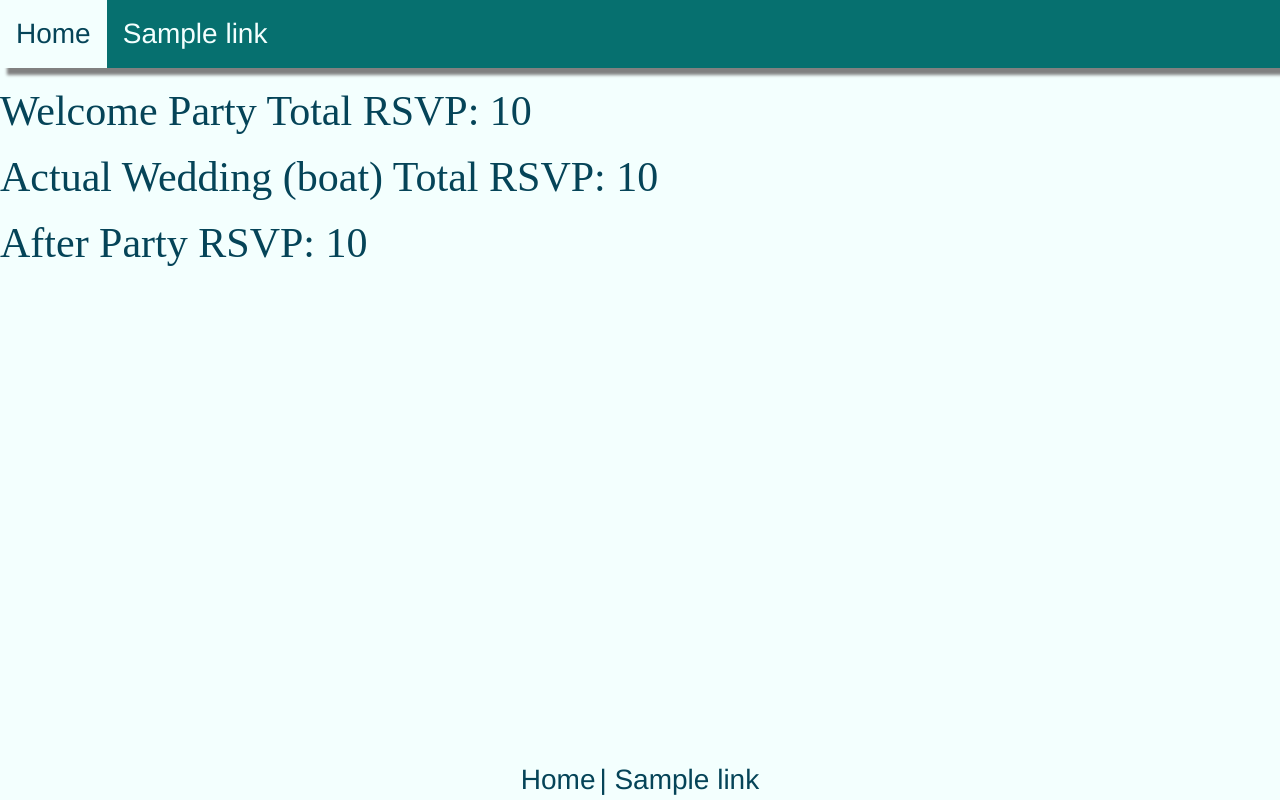
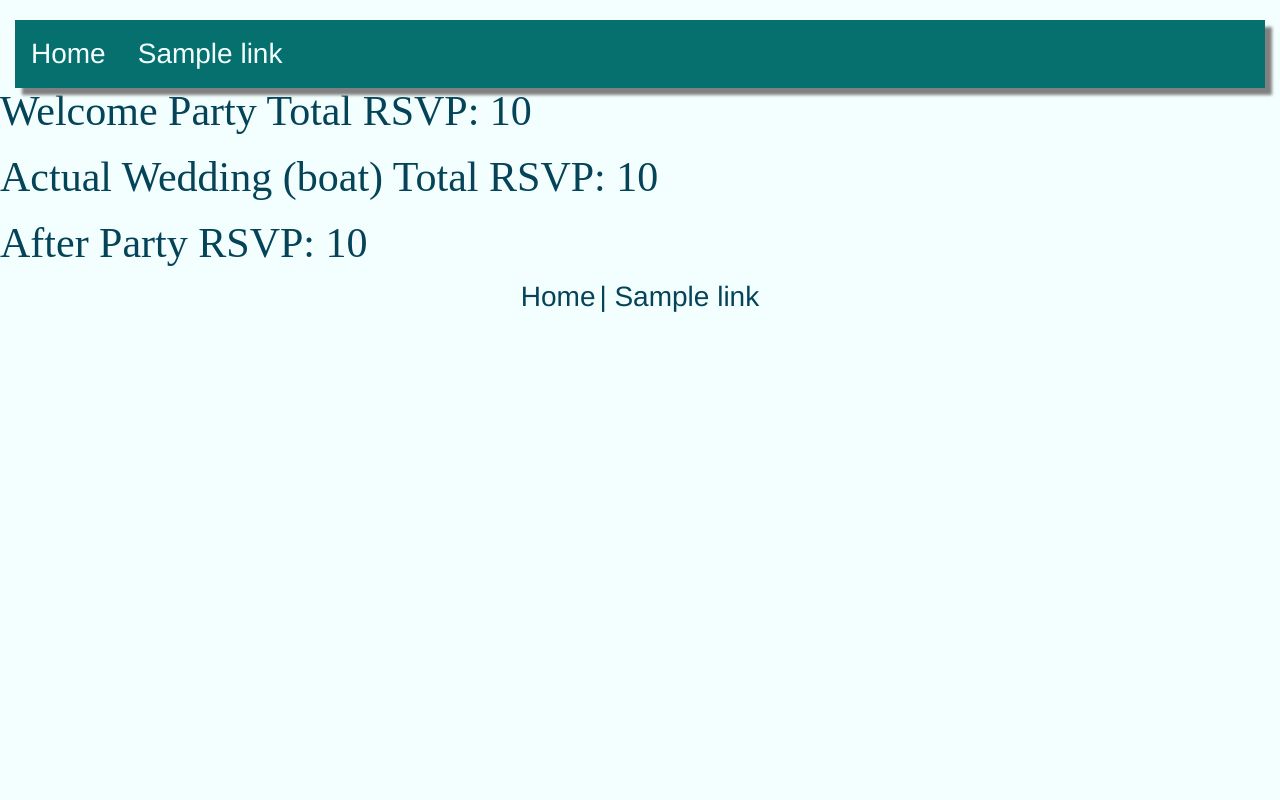
Before and after one commit to BoggsParty/wedding, a Django app: template main/templates/main/totals.html in a window 1280 px wide. Run offline with Django 3.2, Linux system fonts and the light colour scheme; the template is opened without the code that fills it: most values are stand-ins (such as "Sample title", 1, 10 or a date in 2020); some libraries are stand-ins or nearby versions.

Commit message:
fixed header and footer

```diff
--- a/main/static/css/main.css
+++ b/main/static/css/main.css
@@ -128,7 +128,7 @@
 }
 
 footer {
-    position: absolute;
+    position: relative;
     bottom: 0;
     width: 100%;
 }
--- a/main/templates/main/header-footer.html
+++ b/main/templates/main/header-footer.html
@@ -10,12 +10,14 @@
       <link rel="stylesheet" href="/static/css/main.css">
     </head>
     <body>
+        <div class="col-sm-12">
             <ul>
                 <li><a href="/">Home</a></li>
                 {% for links in links %}
                 <li><a href="/{{links.slug}}/">{{links.title}}</a></li>
                 {% endfor %}
             </ul>
+        </div>
     {% block content %}
     {% endblock %}
     <footer>
```
Lines whose indentation alone changed are shown as unchanged.
